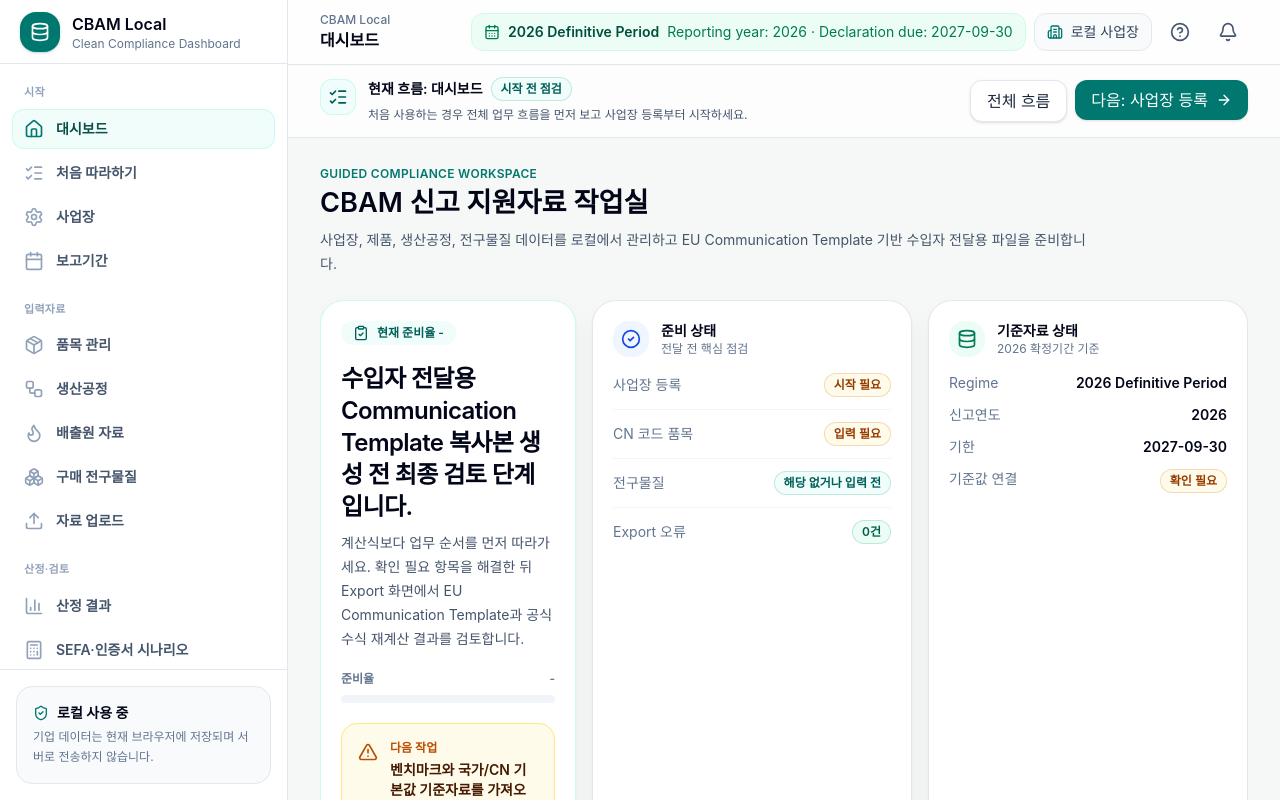
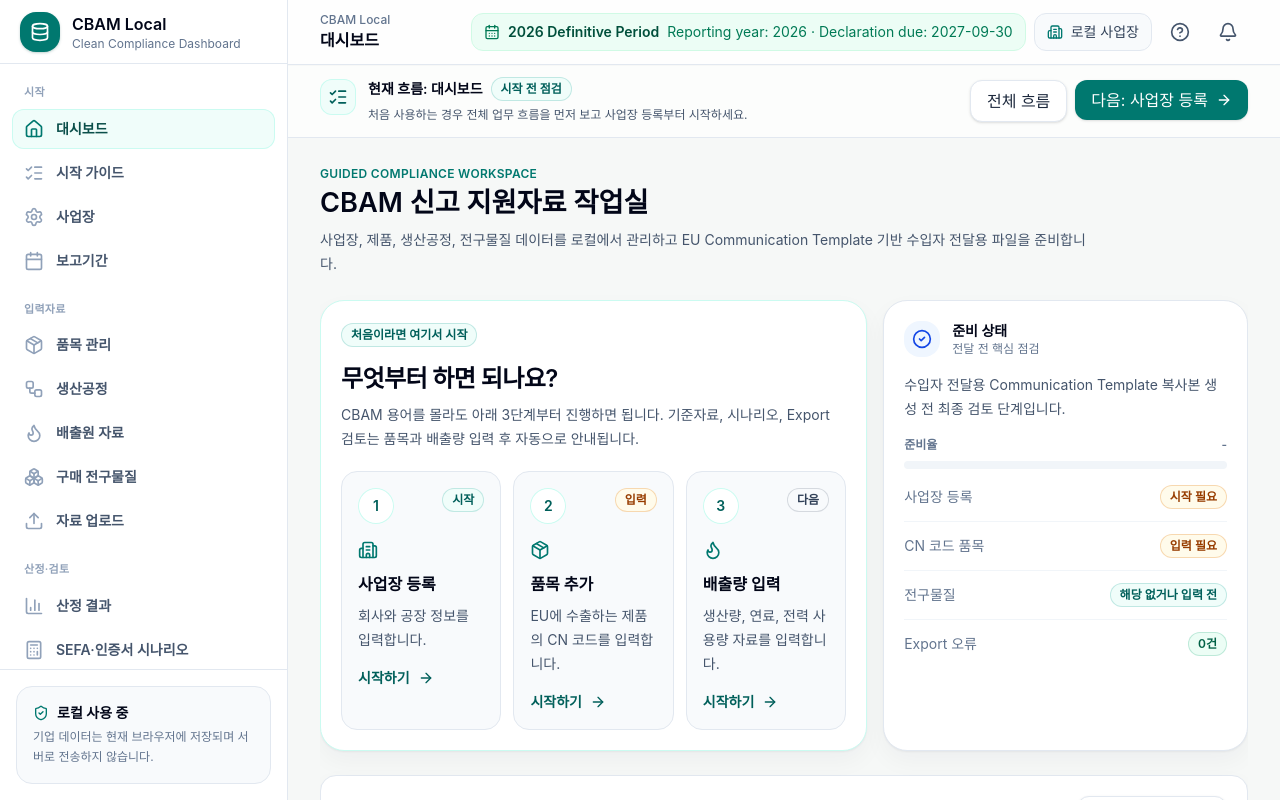
Before and after one commit to neod00/cbam-local-pwa, a Next.js app: page / in a window 1280 px wide. Shown: the top 800 px of the page. Built offline with nearby package versions, Linux system fonts and the light colour scheme.

Commit message:
Refine beginner dashboard guidance

```diff
--- a/scripts/verify-mvp-flow.mjs
+++ b/scripts/verify-mvp-flow.mjs
@@ -9,6 +9,7 @@ const dashboard = readFileSync('src/app/page.tsx', 'utf8');
 const guidePage = readFileSync('src/app/guide/page.tsx', 'utf8');
 const exportPage = readFileSync('src/app/export/page.tsx', 'utf8');
 const installationsPage = readFileSync('src/app/installations/page.tsx', 'utf8');
+const productsPage = readFileSync('src/app/products/page.tsx', 'utf8');
 const uploadPage = readFileSync('src/app/upload/page.tsx', 'utf8');
 const processesPage = readFileSync('src/app/processes/page.tsx', 'utf8');
 const sourceStreamsPage = readFileSync('src/app/source-streams/page.tsx', 'utf8');
@@ -19,7 +20,7 @@ const settingsPage = readFileSync('src/app/settings/page.tsx', 'utf8');
 const workflowGuide = readFileSync('src/lib/workflow-guide.ts', 'utf8');
 
 const workflowRoutes = [
-  ['처음 따라하기', '/guide'],
+  ['시작 가이드', '/guide'],
   ['배포 안내', '/announcement'],
   ['품목 관리', '/products'],
   ['생산공정', '/processes'],
@@ -42,7 +43,7 @@ for (const label of ['홈', '품목', '결과', '설정']) {
   assert.ok(sidebar.includes(label), `mobile navigation should include ${label}`);
 }
 
-for (const label of ['대시보드', '처음 따라하기', '베타 배포 안내', '품목 관리', '개인정보 및 데이터 처리', '생산공정', '시나리오', 'EU Communication Template Export', '데이터 안전']) {
+for (const label of ['대시보드', '시작 가이드', '베타 배포 안내', '품목 관리', '개인정보 및 데이터 처리', '생산공정', '시나리오', 'EU Communication Template Export', '데이터 안전']) {
   assert.ok(appShell.includes(label), `topbar route title should include ${label}`);
 }
 
@@ -53,10 +54,11 @@ assert.ok(workflowRouteBanner.includes('다음:'), 'workflow route banner should
 assert.ok(workflowRouteBanner.includes('전체 흐름'), 'workflow route banner should link the guide page');
 assert.ok(dashboard.includes('사업장, 제품, 생산공정, 전구물질'), 'dashboard should describe the core local workflow');
 assert.ok(dashboard.includes('CBAM 신고 지원자료 작업실'), 'dashboard should present the guided workspace');
-assert.ok(dashboard.includes('다음 작업 계속하기'), 'dashboard should expose a next action CTA');
+assert.ok(dashboard.includes('무엇부터 하면 되나요?'), 'dashboard should expose beginner-first start guidance');
+assert.ok(dashboard.includes('사업장 등록') && dashboard.includes('품목 추가') && dashboard.includes('배출량 입력'), 'dashboard should show the first three beginner actions');
 assert.ok(dashboard.includes('자료 준비 체크리스트'), 'dashboard should show evidence preparation guidance');
 assert.ok(dashboard.includes('WorkflowGuideCard'), 'dashboard should include a compact first-run workflow guide');
-assert.ok(guidePage.includes('처음 따라하기'), 'guide page should introduce the first-run workflow');
+assert.ok(guidePage.includes('시작 가이드'), 'guide page should introduce the first-run workflow');
 assert.ok(guidePage.includes('Hot Rolled Coil 리허설 기준'), 'guide page should expose the fictional HRC rehearsal path');
 assert.ok(workflowGuide.includes('Excel 공식 수식 재계산'), 'guide workflow should include the manual Excel recalculation step');
 assert.ok(workflowGuide.includes('.cbam 백업 보관'), 'guide workflow should include the local backup step');
@@ -72,6 +74,7 @@ assert.ok(exportPage.includes('.cbam 백업 보관'), 'Export should remind user
 assert.ok(installationsPage.includes('1. 사업장 식별정보'), 'Installations form should group required installation identification inputs');
 assert.ok(installationsPage.includes('2. 주소와 위치'), 'Installations form should group address and location inputs');
 assert.ok(installationsPage.includes('등록된 사업장이 없습니다'), 'Installations should show a guided empty state');
+assert.ok(productsPage.includes('쉽게 말해 이 품목은 CBAM 인증서 산정 시 직접배출 중심'), 'Products should explain Annex II direct-only treatment in beginner-friendly Korean');
 assert.ok(uploadPage.includes('공식 기준값 업로드') && uploadPage.includes('사용 가능'), 'Upload should identify official reference uploads as currently available');
 assert.ok(uploadPage.includes('일괄 업로드 준비 중') && uploadPage.includes('MVP 이후'), 'Upload should mark activity-data bulk upload as post-MVP');
 assert.ok(processesPage.includes('생산공정 다음 작업'), 'Processes should show next-action guidance');
@@ -96,6 +99,7 @@ assert.ok(resultsPage.includes('제품별 SEE 산정 결과'), 'Results page sho
 assert.ok(resultsPage.includes('CBAM 산정 기준 SEE') && resultsPage.includes('내부 검토용 total SEE'), 'Results page should separate CBAM-basis SEE from informational total SEE');
 assert.ok(scenariosPage.includes('SEFA 및 CBAM 인증서 시나리오'), 'Scenarios page should show SEFA/certificate review');
 assert.ok(scenariosPage.includes('CBAM 산정 기준 SEE') && scenariosPage.includes('내부 검토용 total SEE'), 'Scenarios page should separate CBAM-basis SEE from informational total SEE');
+assert.ok(scenariosPage.includes('사전 검토용 시나리오') && scenariosPage.includes('carbon price paid evidence'), 'Scenarios page should avoid outdated formula-not-final copy');
 assert.ok(scenariosPage.includes('기본값 인증서 비용') && scenariosPage.includes('md:hidden'), 'Scenarios should keep a mobile card fallback for SEFA/certificate review');
 assert.ok(exportPage.includes('CBAM 산정 기준 SEE') && exportPage.includes('내부 검토용 total SEE'), 'Export page should separate app review SEE values before Excel comparison');
 assert.ok(settingsPage.includes('법률 자문, 공식 검증, 최종 신고 책임을 대체하지 않습니다'), 'Settings should show the liability notice');
--- a/scripts/verify-production-routes.mjs
+++ b/scripts/verify-production-routes.mjs
@@ -60,13 +60,14 @@ async function verifyRoutes() {
     renderedHtmlByRoute.set(route, await response.text());
   }
 
-  assert.ok(renderedHtmlByRoute.get('/')?.includes('다음 작업'), 'dashboard should render guided next-action copy');
+  assert.ok(renderedHtmlByRoute.get('/')?.includes('무엇부터 하면 되나요?'), 'dashboard should render beginner-first start guidance');
+  assert.ok(renderedHtmlByRoute.get('/')?.includes('사업장 등록'), 'dashboard should render the first beginner action');
   assert.ok(renderedHtmlByRoute.get('/')?.includes('.cbam'), 'dashboard should render local backup guidance');
 
   assert.ok(renderedHtmlByRoute.get('/announcement')?.includes('CBAM Local PWA 무료 베타'), 'announcement should render beta announcement');
   assert.ok(renderedHtmlByRoute.get('/announcement')?.includes('openbrain.main@gmail.com'), 'announcement should render public support email');
 
-  assert.ok(renderedHtmlByRoute.get('/guide')?.includes('처음 따라하기'), 'guide should render the first-run workflow');
+  assert.ok(renderedHtmlByRoute.get('/guide')?.includes('시작 가이드'), 'guide should render the first-run workflow');
   assert.ok(renderedHtmlByRoute.get('/guide')?.includes('Hot Rolled Coil'), 'guide should render the fictional HRC rehearsal path');
   assert.ok(renderedHtmlByRoute.get('/guide')?.includes('Excel 공식 수식 재계산'), 'guide should render Excel recalculation guidance');
 
--- a/src/app/guide/page.tsx
+++ b/src/app/guide/page.tsx
@@ -9,7 +9,7 @@ export default function GuidePage() {
         <div className="space-y-6">
             <PageHeader
                 eyebrow="Guided Workflow"
-                title="처음 따라하기"
+                title="시작 가이드"
                 description="CBAM Local을 처음 여는 기업 담당자가 사업장 등록부터 EU Communication Template 복사본과 .cbam 백업까지 순서대로 진행할 수 있도록 만든 작업 흐름입니다."
             />
 
--- a/src/app/page.tsx
+++ b/src/app/page.tsx
@@ -4,7 +4,6 @@ import { ScenarioAssumptionSummary } from '@/components/ScenarioAssumptionSummar
 import { WorkflowGuideCard } from '@/components/WorkflowGuideCard';
 import { ActionItemCard, Button, PageHeader, SectionCard, StatCard, StatusBadge } from '@/components/ui';
 import { calculateLocalResults, type LocalCalculationResult } from '@/lib/calculation-engine';
-import { CURRENT_CBAM_PERIOD } from '@/lib/cbam-period';
 import { createDashboardSummary } from '@/lib/dashboard-summary';
 import { evaluateEuExportReadiness } from '@/lib/eu-template-export';
 import { CBAM_LAST_BACKUP_AT_KEY, getBackupStatus, getLocalSetting, listLocalItems, seedLocalData } from '@/lib/local-db';
@@ -17,7 +16,7 @@ import {
   type ScenarioAssumptions,
   type ScenarioRiskSummary,
 } from '@/lib/scenario-calculation';
-import { AlertTriangle, ArrowRight, CheckCircle2, ClipboardCheck, Database, Factory, FileSpreadsheet, Package, ShieldCheck, TrendingUp } from 'lucide-react';
+import { AlertTriangle, ArrowRight, Building2, CheckCircle2, Factory, FileSpreadsheet, Flame, Package, ShieldCheck, TrendingUp } from 'lucide-react';
 import Link from 'next/link';
 import { useEffect, useMemo, useState } from 'react';
 
@@ -58,6 +57,7 @@ export default function Home() {
   const [productCount, setProductCount] = useState(0);
   const [installationCount, setInstallationCount] = useState(0);
   const [processCount, setProcessCount] = useState(0);
+  const [sourceStreamCount, setSourceStreamCount] = useState(0);
   const [precursorCount, setPrecursorCount] = useState(0);
   const [scenarioRiskSummary, setScenarioRiskSummary] = useState<ScenarioRiskSummary>(EMPTY_SCENARIO_RISK_SUMMARY);
   const [exportIssueCount, setExportIssueCount] = useState(0);
@@ -107,6 +107,7 @@ export default function Home() {
       setProductCount(products.length);
       setInstallationCount(installations.length);
       setProcessCount(processes.length);
+      setSourceStreamCount(sourceStreams.length);
       setPrecursorCount(precursors.length);
       setResults(localResults);
       setScenarioRiskSummary(summarizeScenarioRisks(scenarios));
@@ -143,7 +144,6 @@ export default function Home() {
     scenarioRiskSummary,
   ]);
   const backupStatus = useMemo(() => getBackupStatus(lastBackupAt), [lastBackupAt]);
-  const nextTask = dashboard.recentTasks[0];
   const currentStatus = exportErrorCount > 0
     ? 'Export 오류를 먼저 해결해야 합니다.'
     : dashboard.warningCount > 0
@@ -153,6 +153,32 @@ export default function Home() {
     ? results.reduce((sum, result) => sum + result.see_cbam_basis * result.output_mass_t, 0) / dashboard.totalOutput
     : 0;
   const primaryProduct = results[0];
+  const beginnerSteps = [
+    {
+      title: '사업장 등록',
+      description: '회사와 공장 정보를 입력합니다.',
+      href: '/installations',
+      icon: Building2,
+      status: installationCount > 0 ? '완료' : '시작',
+      tone: installationCount > 0 ? 'success' as const : 'pending' as const,
+    },
+    {
+      title: '품목 추가',
+      description: 'EU에 수출하는 제품의 CN 코드를 입력합니다.',
+      href: '/products',
+      icon: Package,
+      status: productCount > 0 ? '완료' : '입력',
+      tone: productCount > 0 ? 'success' as const : 'warning' as const,
+    },
+    {
+      title: '배출량 입력',
+      description: '생산량, 연료, 전력 사용량 자료를 입력합니다.',
+      href: processCount > 0 ? '/source-streams' : '/processes',
+      icon: Flame,
+      status: processCount > 0 && sourceStreamCount > 0 ? '진행중' : '다음',
+      tone: processCount > 0 && sourceStreamCount > 0 ? 'info' as const : 'neutral' as const,
+    },
+  ];
 
   return (
     <div className="space-y-6">
@@ -162,47 +188,40 @@ export default function Home() {
         description="사업장, 제품, 생산공정, 전구물질 데이터를 로컬에서 관리하고 EU Communication Template 기반 수입자 전달용 파일을 준비합니다."
       />
 
-      <section className="grid grid-cols-1 gap-4 xl:grid-cols-[minmax(0,1fr)_minmax(320px,0.8fr)_minmax(320px,0.9fr)]">
+      <section className="grid grid-cols-1 gap-4 xl:grid-cols-[minmax(0,1.2fr)_minmax(320px,0.8fr)]">
         <div className="rounded-3xl border border-teal-100 bg-white p-5 shadow-[var(--shadow-card)]">
-          <div className="inline-flex items-center gap-2 rounded-full bg-teal-50 px-3 py-1 text-xs font-semibold text-teal-800">
-            <ClipboardCheck className="h-4 w-4" />
-            현재 준비율 {loading ? '-' : `${dashboard.readinessRate}%`}
+          <StatusBadge tone="pending">처음이라면 여기서 시작</StatusBadge>
+          <h2 className="mt-4 break-words text-2xl font-semibold tracking-tight text-slate-950">무엇부터 하면 되나요?</h2>
+          <p className="mt-2 max-w-3xl break-words text-sm leading-6 text-slate-600">
+            CBAM 용어를 몰라도 아래 3단계부터 진행하면 됩니다. 기준자료, 시나리오, Export 검토는 품목과 배출량 입력 후 자동으로 안내됩니다.
+          </p>
+          <div className="mt-5 grid grid-cols-1 gap-3 md:grid-cols-3">
+            {beginnerSteps.map((step, index) => {
+              const Icon = step.icon;
+
+              return (
+                <Link
+                  key={step.title}
+                  href={step.href}
+                  className="group rounded-2xl border border-slate-200 bg-slate-50 p-4 transition hover:-translate-y-0.5 hover:border-teal-200 hover:bg-white hover:shadow-[var(--shadow-card-hover)]"
+                >
+                  <div className="flex items-start justify-between gap-3">
+                    <div className="flex h-9 w-9 flex-none items-center justify-center rounded-full bg-white text-sm font-semibold text-teal-800 ring-1 ring-inset ring-teal-100">
+                      {index + 1}
+                    </div>
+                    <StatusBadge tone={step.tone}>{step.status}</StatusBadge>
+                  </div>
+                  <Icon className="mt-4 h-5 w-5 text-teal-700" />
+                  <h3 className="mt-3 break-words text-base font-semibold text-slate-950">{step.title}</h3>
+                  <p className="mt-2 break-words text-sm leading-6 text-slate-600">{step.description}</p>
+                  <div className="mt-4 inline-flex items-center text-sm font-semibold text-teal-800">
+                    시작하기
+                    <ArrowRight className="ml-2 h-4 w-4 transition group-hover:translate-x-0.5" />
+                  </div>
+                </Link>
+              );
+            })}
           </div>
-          <h2 className="mt-4 break-words text-2xl font-semibold tracking-tight text-slate-950">
-            {currentStatus}
-          </h2>
-          <p className="mt-2 max-w-3xl break-words text-sm leading-6 text-slate-600">
-            계산식보다 업무 순서를 먼저 따라가세요. 확인 필요 항목을 해결한 뒤 Export 화면에서 EU Communication Template과 공식 수식 재계산 결과를 검토합니다.
-          </p>
-          <div className="mt-5">
-            <div className="flex items-center justify-between gap-3 text-xs font-semibold text-slate-500">
-              <span>준비율</span>
-              <span>{loading ? '-' : `${dashboard.readinessRate}%`}</span>
-            </div>
-            <div className="mt-2 h-2 overflow-hidden rounded-full bg-slate-100">
-              <div
-                className="h-full rounded-full bg-teal-700 transition-all"
-                style={{ width: `${loading ? 0 : dashboard.readinessRate}%` }}
-              />
-            </div>
-          </div>
-          {nextTask && (
-            <div className="mt-5 rounded-2xl border border-amber-200 bg-amber-50 p-4">
-              <div className="flex gap-3">
-                <AlertTriangle className="mt-0.5 h-5 w-5 flex-none text-amber-700" />
-                <div className="min-w-0">
-                  <p className="text-xs font-semibold text-amber-700">다음 작업</p>
-                  <p className="mt-1 break-words text-sm font-semibold text-amber-950">{nextTask.label}</p>
-                </div>
-              </div>
-              <Link href={nextTask.href}>
-                <Button className="mt-4 w-full md:w-auto">
-                  다음 작업 계속하기
-                  <ArrowRight className="ml-2 h-4 w-4" />
-                </Button>
-              </Link>
-            </div>
-          )}
         </div>
 
         <div className="rounded-3xl border border-slate-200 bg-white p-5 shadow-[var(--shadow-card)]">
@@ -213,6 +232,19 @@ export default function Home() {
             <div>
               <p className="text-sm font-semibold text-slate-950">준비 상태</p>
               <p className="text-xs text-slate-500">전달 전 핵심 점검</p>
+            </div>
+          </div>
+          <p className="mt-4 break-words text-sm leading-6 text-slate-600">{currentStatus}</p>
+          <div className="mt-4">
+            <div className="flex items-center justify-between gap-3 text-xs font-semibold text-slate-500">
+              <span>준비율</span>
+              <span>{loading ? '-' : `${dashboard.readinessRate}%`}</span>
+            </div>
+            <div className="mt-2 h-2 overflow-hidden rounded-full bg-slate-100">
+              <div
+                className="h-full rounded-full bg-teal-700 transition-all"
+                style={{ width: `${loading ? 0 : dashboard.readinessRate}%` }}
+              />
             </div>
           </div>
           <dl className="mt-4 divide-y divide-slate-100 text-sm">
@@ -229,41 +261,9 @@ export default function Home() {
             ))}
           </dl>
         </div>
+      </section>
 
-        <div className="rounded-3xl border border-slate-200 bg-white p-5 shadow-[var(--shadow-card)]">
-          <div className="flex items-center gap-3">
-            <div className="rounded-2xl bg-emerald-50 p-2 text-emerald-700">
-              <Database className="h-5 w-5" />
-            </div>
-            <div>
-              <p className="text-sm font-semibold text-slate-950">기준자료 상태</p>
-              <p className="text-xs text-slate-500">2026 확정기간 기준</p>
-            </div>
-          </div>
-          <dl className="mt-4 space-y-3 text-sm">
-            <div className="flex items-start justify-between gap-3">
-              <dt className="text-slate-500">Regime</dt>
-              <dd className="text-right font-semibold text-slate-950">{CURRENT_CBAM_PERIOD.label}</dd>
-            </div>
-            <div className="flex items-start justify-between gap-3">
-              <dt className="text-slate-500">신고연도</dt>
-              <dd className="text-right font-semibold text-slate-950">{CURRENT_CBAM_PERIOD.reportingYear}</dd>
-            </div>
-            <div className="flex items-start justify-between gap-3">
-              <dt className="text-slate-500">기한</dt>
-              <dd className="text-right font-semibold text-slate-950">{CURRENT_CBAM_PERIOD.declarationDue}</dd>
-            </div>
-            <div className="flex items-start justify-between gap-3">
-              <dt className="text-slate-500">기준값 연결</dt>
-              <dd>
-                <StatusBadge tone={hasBenchmarkReference && hasDefaultValueReference ? 'success' : 'warning'}>
-                  {hasBenchmarkReference && hasDefaultValueReference ? '완료' : '확인 필요'}
-                </StatusBadge>
-              </dd>
-            </div>
-          </dl>
-        </div>
-      </section>
+      <WorkflowGuideCard currentRoute="/" compact />
 
       <div className="grid grid-cols-1 gap-4 sm:grid-cols-2 xl:grid-cols-4">
         <StatCard label="CBAM 대상 품목" value={loading ? '-' : `${productCount}개`} helper="CN 8자리 기준 관리" icon={Package} tone="pending" />
@@ -356,8 +356,6 @@ export default function Home() {
         </div>
       </SectionCard>
 
-      <WorkflowGuideCard currentRoute="/" compact />
-
       <div className="grid grid-cols-1 gap-6 xl:grid-cols-[minmax(0,1.3fr)_minmax(340px,1fr)]">
         <SectionCard title="해결할 작업" description="위에서부터 처리하면 Communication Template 전달 준비 흐름이 가장 빨리 정리됩니다.">
           <ul className="space-y-3">
--- a/src/app/scenarios/page.tsx
+++ b/src/app/scenarios/page.tsx
@@ -335,7 +335,7 @@ export default function ScenariosPage() {
 
             <SectionCard
                 title="시나리오 가정"
-                description="공식 산식 확정 전까지는 비용 판단용 보조 지표입니다. 실제 제출·정산 전 공식 산식과 가격 기준을 반드시 확인해야 합니다."
+                description="이 화면은 입력자료와 기준자료를 바탕으로 한 사전 검토용 시나리오입니다. 최종 CBAM declaration에는 검증자료, CBAM Registry 입력값, carbon price paid evidence 등이 추가로 반영될 수 있습니다."
                 actions={
                     <div className="flex items-center gap-2">
                         <StatusBadge tone={assumptionSaveState === 'saving' ? 'pending' : assumptionSaveState === 'saved' ? 'success' : 'neutral'}>
--- a/src/components/AppShell.tsx
+++ b/src/components/AppShell.tsx
@@ -12,7 +12,7 @@ import type { ReactNode } from 'react';
 const pageTitles: Record<string, string> = {
     '/': '대시보드',
     '/announcement': '베타 배포 안내',
-    '/guide': '처음 따라하기',
+    '/guide': '시작 가이드',
     '/products': '품목 관리',
     '/periods': '보고기간',
     '/privacy': '개인정보 및 데이터 처리',
--- a/src/components/Sidebar.tsx
+++ b/src/components/Sidebar.tsx
@@ -28,7 +28,7 @@ const navigationGroups = [
         label: '시작',
         items: [
             { name: '대시보드', href: '/', icon: Home },
-            { name: '처음 따라하기', href: '/guide', icon: ListChecks },
+            { name: '시작 가이드', href: '/guide', icon: ListChecks },
             { name: '사업장', href: '/installations', icon: Settings },
             { name: '보고기간', href: '/periods', icon: Calendar },
         ],
--- a/src/components/WorkflowGuideCard.tsx
+++ b/src/components/WorkflowGuideCard.tsx
@@ -27,7 +27,7 @@ export function WorkflowGuideCard({
 
     return (
         <SectionCard
-            title="처음 따라하기"
+            title="시작 가이드"
             description="CBAM 업무가 익숙하지 않다면 아래 순서대로 진행하세요. 계산 화면보다 입력 근거와 Export 검토 순서를 먼저 잡는 흐름입니다."
             actions={compact ? (
                 <Link href="/guide">
```
Also changed, not shown: src/app/products/page.tsx (+9 -4 lines), 1 other file (tests, documents, lock files or other folders).
